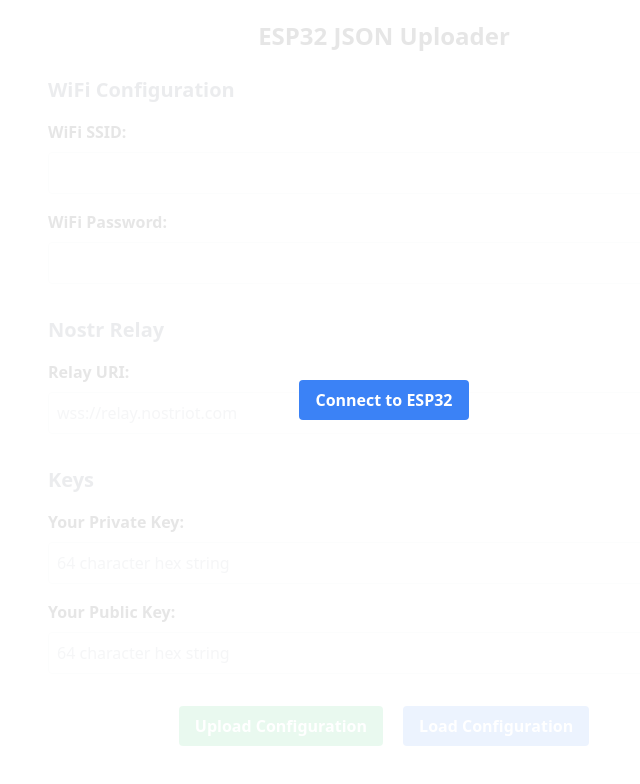
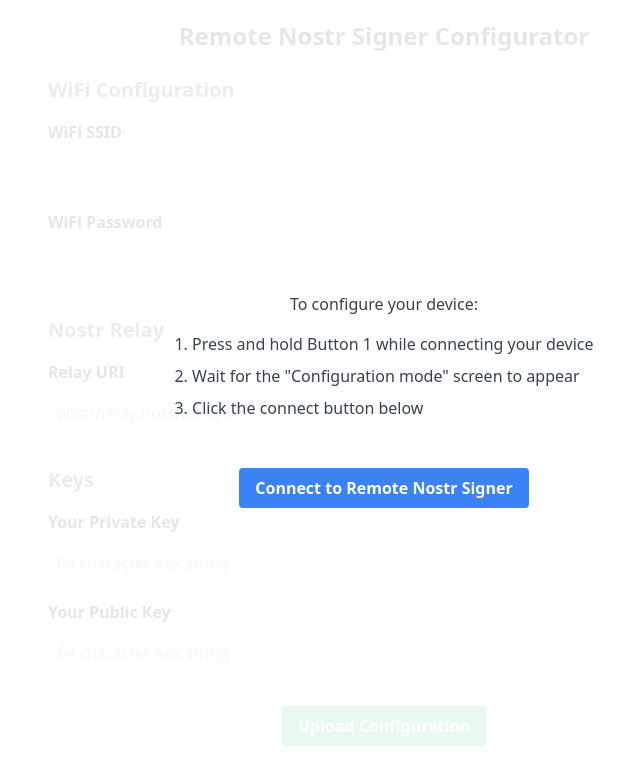
Before and after one commit to blackcoffeexbt/nsec-remote-signer-web, a plain HTML site: page index.html in a window 1280 px wide. Shown: the whole page, without its empty margins (256-896 px from the left). Drawn offline with nearby package versions, Linux system fonts and the light colour scheme.

Commit message:
Many UI updates

```diff
--- a/index.html
+++ b/index.html
@@ -3,29 +3,43 @@
 <head>
     <meta charset="UTF-8">
     <meta name="viewport" content="width=device-width, initial-scale=1.0">
-    <title>ESP32 JSON Uploader</title>
+    <title>Remote Nostr Signer Configurator</title>
     <!-- Add Tailwind CSS CDN -->
     <script src="https://cdn.tailwindcss.com"></script>
 </head>
 <body class="p-5 font-sans text-center">
-    <h1 class="text-2xl font-bold mb-6">ESP32 JSON Uploader</h1>
+    <h1 class="text-2xl font-bold mb-6">Remote Nostr Signer Configurator</h1>
 
     <!-- Overlay -->
-    <div id="connectionOverlay" class="fixed inset-0 bg-white/90 flex justify-center items-center z-50">
+    <div id="connectionOverlay" class="fixed inset-0 bg-white/90 flex flex-col justify-center items-center z-50">
+        <div class="max-w-md text-center mb-6">
+            <p class="text-gray-700 mb-4">To configure your device:</p>
+            <ol class="text-left text-gray-700 mb-6 space-y-2">
+                <li>1. Press and hold Button 1 while connecting your device</li>
+                <li>2. Wait for the "Configuration mode" screen to appear</li>
+                <li>3. Click the connect button below</li>
+            </ol>
+        </div>
         <button onclick="connectESP32()" class="bg-blue-500 hover:bg-blue-600 text-white font-semibold py-2 px-4 rounded">
-            Connect to ESP32
+            Connect to Remote Nostr Signer
         </button>
+    </div>
+
+    <!-- Loading Spinner (initially hidden) -->
+    <div id="loadingSpinner" class="hidden fixed inset-0 bg-white/90 flex flex-col justify-center items-center z-50">
+        <div class="w-12 h-12 border-4 border-blue-500 border-t-transparent rounded-full animate-spin"></div>
+        <p class="mt-4 text-gray-700">Loading configuration...</p>
     </div>
 
     <div class="max-w-2xl mx-auto mb-8 text-left">
         <h2 class="text-xl font-semibold text-gray-700 mb-4">WiFi Configuration</h2>
         <div class="mb-4">
-            <label for="wifiSsid" class="block font-semibold mb-2">WiFi SSID:</label>
+            <label for="wifiSsid" class="block font-semibold mb-2">WiFi SSID</label>
             <input type="text" id="wifiSsid" name="wifiSsid"
                 class="w-full p-2 border rounded focus:outline-none focus:ring-2 focus:ring-blue-500">
         </div>
         <div class="mb-4">
-            <label for="wifiPassword" class="block font-semibold mb-2">WiFi Password:</label>
+            <label for="wifiPassword" class="block font-semibold mb-2">WiFi Password</label>
             <input type="password" id="wifiPassword" name="wifiPassword"
                 class="w-full p-2 border rounded focus:outline-none focus:ring-2 focus:ring-blue-500">
         </div>
@@ -34,7 +48,7 @@
     <div class="max-w-2xl mx-auto mb-8 text-left">
         <h2 class="text-xl font-semibold text-gray-700 mb-4">Nostr Relay</h2>
         <div class="mb-4">
-            <label for="relayUri" class="block font-semibold mb-2">Relay URI:</label>
+            <label for="relayUri" class="block font-semibold mb-2">Relay URI</label>
             <input type="text" id="relayUri" name="relayUri" placeholder="wss://relay.nostriot.com"
                 class="w-full p-2 border rounded focus:outline-none focus:ring-2 focus:ring-blue-500">
         </div>
@@ -43,28 +57,25 @@
     <div class="max-w-2xl mx-auto mb-8 text-left">
         <h2 class="text-xl font-semibold text-gray-700 mb-4">Keys</h2>
         <div class="mb-4">
-            <label for="privateKey" class="block font-semibold mb-2">Your Private Key:</label>
+            <label for="privateKey" class="block font-semibold mb-2">Your Private Key</label>
             <input type="text" id="privateKey" name="privateKey" placeholder="64 character hex string"
                 class="w-full p-2 border rounded focus:outline-none focus:ring-2 focus:ring-blue-500">
         </div>
         <div class="mb-4">
-            <label for="publicKey" class="block font-semibold mb-2">Your Public Key:</label>
+            <label for="publicKey" class="block font-semibold mb-2">Your Public Key</label>
             <input type="text" id="publicKey" name="publicKey" placeholder="64 character hex string"
                 class="w-full p-2 border rounded focus:outline-none focus:ring-2 focus:ring-blue-500">
         </div>
     </div>
+
+    <p id="status" class="mb-4 text-gray-700"></p>
 
     <div class="space-x-4">
         <button onclick="sendData()"
             class="bg-green-500 hover:bg-green-600 text-white font-semibold py-2 px-4 rounded">
             Upload Configuration
         </button>
-        <button onclick="loadConfig()"
-            class="bg-blue-500 hover:bg-blue-600 text-white font-semibold py-2 px-4 rounded">
-            Load Configuration
-        </button>
     </div>
-    <p id="status" class="mt-4 text-gray-700"></p>
 
     <script>
         let port;
@@ -78,17 +89,27 @@
                 writer = port.writable.getWriter();
                 reader = port.readable.getReader();
                 document.getElementById("status").innerText = "Connected to ESP32.";
-                // Hide the overlay after successful connection
+                // Hide the connection overlay
                 document.getElementById("connectionOverlay").classList.add("hidden");
+
+                // Show loading spinner
+                document.getElementById("loadingSpinner").classList.remove("hidden");
+
+                // Wait for 1 second to show the loading animation
+                await new Promise(resolve => setTimeout(resolve, 1000));
+
+                // Hide loading spinner and load configuration
+                document.getElementById("loadingSpinner").classList.add("hidden");
+                await loadConfig();
             } catch (error) {
                 console.error("Error connecting to ESP32:", error);
-                document.getElementById("status").innerText = "Failed to connect. Try refreshing the page.";
+                document.getElementById("status").innerText = "Failed to connect. Try refreshing the page and connecting again.";
             }
         }
 
         async function sendData() {
             if (!writer) {
-                document.getElementById("status").innerText = "ESP32 not connected.";
+                document.getElementById("status").innerText = "Device not connected. Try refreshing the page and connecting again.";
                 return;
             }
 
@@ -106,20 +127,19 @@
             };
 
             const jsonData = JSON.stringify(config);
-            console.log(jsonData);
 
             try {
                 await writer.write(new TextEncoder().encode(jsonData + "\n"));
-                document.getElementById("status").innerText = "Configuration sent successfully!";
+                document.getElementById("status").innerText = "Configuration updated successfully!";
             } catch (error) {
                 console.error("Error sending configuration:", error);
-                document.getElementById("status").innerText = "Error sending configuration.";
+                document.getElementById("status").innerText = "Error sending configuration. Try refreshing the page and connecting again.";
             }
         }
 
         async function loadConfig() {
             if (!reader) {
-                document.getElementById("status").innerText = "ESP32 not connected.";
+                document.getElementById("status").innerText = "Device not connected. Try refreshing the page and connecting again.";
                 return;
             }
 
@@ -142,13 +162,13 @@
                     document.getElementById("privateKey").value = config.private_key || '';
                     document.getElementById("publicKey").value = config.public_key || '';
 
-                    document.getElementById("status").innerText = "Configuration loaded successfully!";
+                    document.getElementById("status").innerText = "Configuration loaded.";
                 } else {
-                    document.getElementById("status").innerText = "Invalid configuration data received.";
+                    document.getElementById("status").innerText = "Invalid configuration data received. Try refreshing the page and connecting again.";
                 }
             } catch (error) {
                 console.error("Error loading configuration:", error);
-                document.getElementById("status").innerText = "Error loading configuration.";
+                document.getElementById("status").innerText = "Error loading configuration. Try refreshing the page and connecting again.";
             }
         }
 
```
